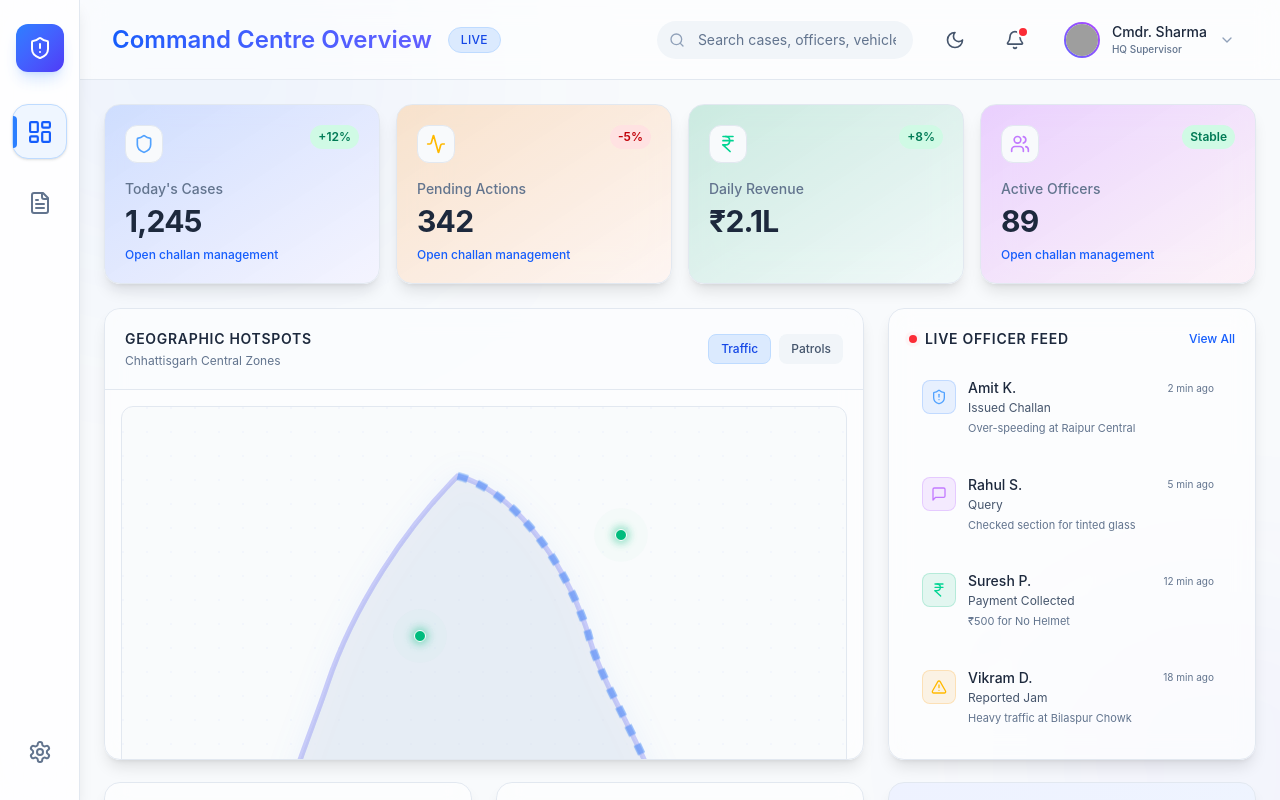
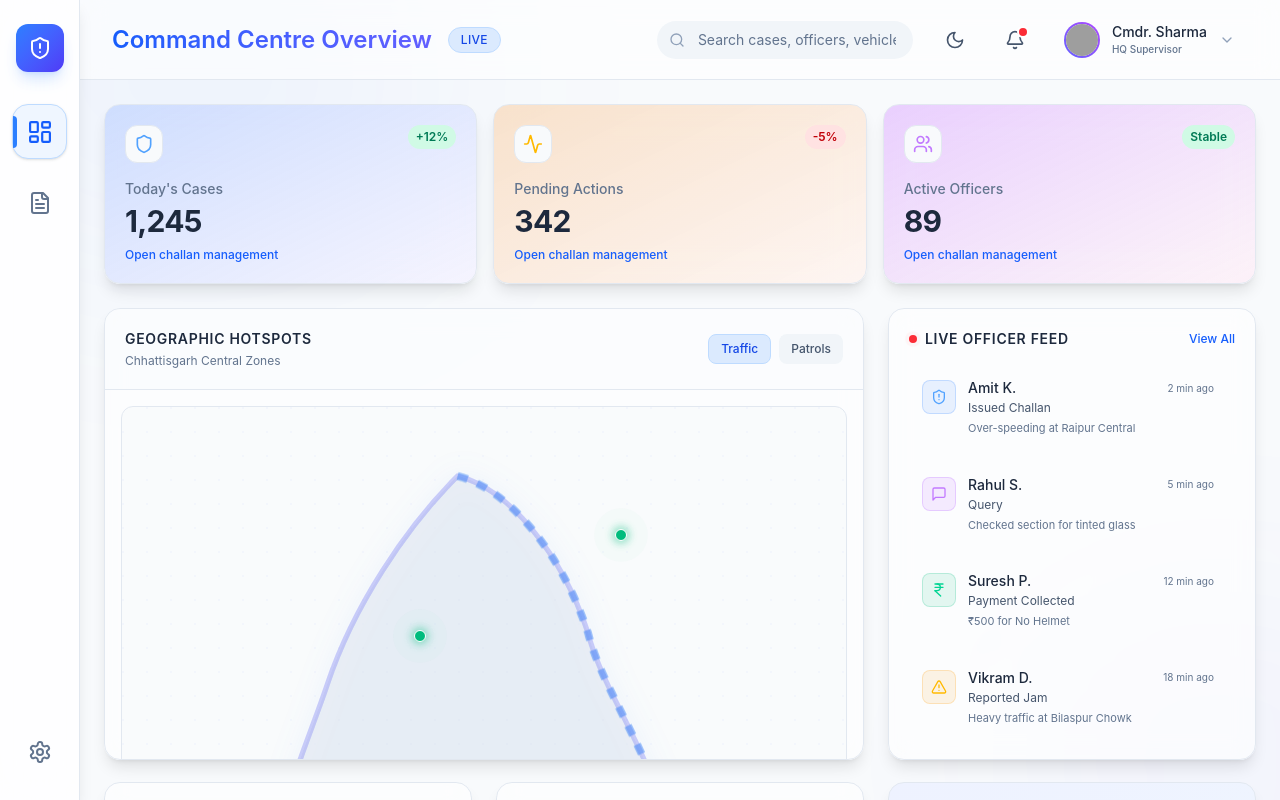
Before and after one commit to atharva-agrawal/sadak-sahayak-command-center, a React (Vite) app: page / in a window 1280 px wide. Built offline with nearby package versions, Linux system fonts and the light colour scheme; grey boxes are pictures that could not be loaded.

Commit message:
update todays docs

```diff
--- a/src/app/pages/Dashboard.tsx
+++ b/src/app/pages/Dashboard.tsx
@@ -19,15 +19,14 @@ import {
 import { MapWidget } from "../components/MapWidget";
 import { LiveFeed } from "../components/LiveFeed";
 import { AiInsights } from "../components/AiInsights";
-import { Shield, Users, IndianRupee, Activity } from "lucide-react";
+import { Shield, Users, Activity } from "lucide-react";
 
 export function Dashboard() {
   const navigate = useNavigate();
 
   return (
     <div className="space-y-6 pb-10">
-      {/* KPI Cards */}
-      <div className="grid grid-cols-1 md:grid-cols-2 lg:grid-cols-4 gap-4">
+      <div className="grid grid-cols-1 gap-4 md:grid-cols-2 xl:grid-cols-3">
         <KpiCard
           title="Today's Cases"
           value="1,245"
@@ -49,15 +48,6 @@ export function Dashboard() {
           onClick={() => navigate("/cases")}
         />
         <KpiCard
-          title="Daily Revenue"
-          value="₹2.1L"
-          trend="+8%"
-          trendUp={true}
-          icon={<IndianRupee className="w-5 h-5 text-emerald-400" />}
-          color="from-emerald-600/20 to-teal-600/5"
-          borderColor="border-emerald-500/20"
-        />
-        <KpiCard
           title="Active Officers"
           value="89"
           trend="Stable"
@@ -69,9 +59,7 @@ export function Dashboard() {
         />
       </div>
 
-      {/* Map & Live Feed Row */}
-      <div className="grid grid-cols-1 lg:grid-cols-3 gap-6 h-[450px]">
-        {/* State Map (Chhattisgarh abstraction) */}
+      <div className="grid grid-cols-1 gap-6 lg:grid-cols-3 h-[450px]">
         <div className="lg:col-span-2 bg-white/60 dark:bg-[#0A1222]/60 backdrop-blur-md rounded-2xl border border-slate-200 dark:border-indigo-500/10 shadow-lg flex flex-col overflow-hidden">
           <div className="p-5 border-b border-slate-200 dark:border-indigo-500/10 flex justify-between items-center bg-slate-50/40 dark:bg-[#050B14]/40">
             <div>
@@ -88,15 +76,12 @@ export function Dashboard() {
           </div>
         </div>
 
-        {/* Live Feed */}
         <div className="lg:col-span-1">
           <LiveFeed />
         </div>
       </div>
 
-      {/* Analytics Row */}
       <div className="grid grid-cols-1 lg:grid-cols-3 gap-6 auto-rows-[350px]">
-        {/* Trend Area Chart */}
         <div className="lg:col-span-1 bg-white/60 dark:bg-[#0A1222]/60 backdrop-blur-md rounded-2xl p-5 border border-slate-200 dark:border-indigo-500/10 shadow-lg flex flex-col min-h-[300px]">
           <h3 className="text-sm font-semibold text-slate-800 dark:text-slate-100 uppercase tracking-wider mb-4">7-Day Case Volume</h3>
           <div className="flex-1 min-h-0 w-full">
@@ -104,8 +89,8 @@ export function Dashboard() {
               <AreaChart data={weeklyChallansData} margin={{ top: 10, right: 10, left: -20, bottom: 0 }}>
                 <defs>
                   <linearGradient id="colorCases" x1="0" y1="0" x2="0" y2="1">
-                    <stop offset="5%" stopColor="#3b82f6" stopOpacity={0.3}/>
-                    <stop offset="95%" stopColor="#3b82f6" stopOpacity={0}/>
+                    <stop offset="5%" stopColor="#3b82f6" stopOpacity={0.3} />
+                    <stop offset="95%" stopColor="#3b82f6" stopOpacity={0} />
                   </linearGradient>
                 </defs>
                 <CartesianGrid strokeDasharray="3 3" stroke="#e2e8f0" strokeOpacity={0.5} vertical={false} className="dark:stroke-[#1e293b]" />
@@ -121,7 +106,6 @@ export function Dashboard() {
           </div>
         </div>
 
-        {/* Violation Distribution Donut */}
         <div className="lg:col-span-1 bg-white/60 dark:bg-[#0A1222]/60 backdrop-blur-md rounded-2xl p-5 border border-slate-200 dark:border-indigo-500/10 shadow-lg flex flex-col min-h-[300px]">
           <h3 className="text-sm font-semibold text-slate-800 dark:text-slate-100 uppercase tracking-wider mb-2">Violation Breakdown</h3>
           <div className="flex-1 min-h-0 flex flex-col items-center justify-center relative w-full">
@@ -148,17 +132,15 @@ export function Dashboard() {
               </PieChart>
             </ResponsiveContainer>
 
-            {/* Center Text */}
             <div className="absolute inset-0 flex flex-col items-center justify-center pointer-events-none">
               <span className="text-2xl font-bold text-slate-800 dark:text-slate-100">1.2k</span>
               <span className="text-[10px] text-slate-500 dark:text-slate-400">Total Cases</span>
             </div>
 
-            {/* Compact Legend */}
             <div className="absolute bottom-0 flex flex-wrap justify-center gap-2 mt-2 w-full px-2">
               {violationDistributionData.slice(0, 3).map((entry, index) => (
                 <div key={`legend-${index}`} className="flex items-center text-[10px] text-slate-600 dark:text-slate-300">
-                  <div className="w-2 h-2 rounded-full mr-1.5" style={{ backgroundColor: entry.color }}></div>
+                  <div className="w-2 h-2 rounded-full mr-1.5" style={{ backgroundColor: entry.color }} />
                   {entry.name}
                 </div>
               ))}
@@ -166,7 +148,6 @@ export function Dashboard() {
           </div>
         </div>
 
-        {/* AI Insights */}
         <div className="lg:col-span-1">
           <AiInsights />
         </div>
@@ -194,18 +175,22 @@ function KpiCard({ title, value, trend, trendUp, icon, color, borderColor, onCli
       className={`bg-gradient-to-br ${color} bg-white/80 dark:bg-[#0A1222]/80 backdrop-blur-xl rounded-2xl p-5 border border-slate-200 dark:${borderColor} shadow-lg relative overflow-hidden group ${onClick ? "cursor-pointer" : ""}`}
       role={onClick ? "button" : undefined}
       tabIndex={onClick ? 0 : undefined}
-      onKeyDown={onClick ? (event) => {
-        if (event.key === "Enter" || event.key === " ") {
-          event.preventDefault();
-          onClick();
-        }
-      } : undefined}
+      onKeyDown={
+        onClick
+          ? (event) => {
+              if (event.key === "Enter" || event.key === " ") {
+                event.preventDefault();
+                onClick();
+              }
+            }
+          : undefined
+      }
     >
       <div className="flex justify-between items-start mb-4">
         <div className="p-2 rounded-xl bg-slate-50 dark:bg-[#050B14]/50 border border-slate-200 dark:border-slate-700/50 group-hover:scale-110 transition-transform">
           {icon}
         </div>
-        <div className={`text-xs font-semibold px-2 py-1 rounded-full ${trendUp ? 'bg-emerald-100 text-emerald-700 dark:bg-emerald-500/10 dark:text-emerald-400' : 'bg-red-100 text-red-700 dark:bg-red-500/10 dark:text-red-400'}`}>
+        <div className={`text-xs font-semibold px-2 py-1 rounded-full ${trendUp ? "bg-emerald-100 text-emerald-700 dark:bg-emerald-500/10 dark:text-emerald-400" : "bg-red-100 text-red-700 dark:bg-red-500/10 dark:text-red-400"}`}>
           {trend}
         </div>
       </div>
```
Also changed, not shown: 1 other file (tests, documents, lock files or other folders).
